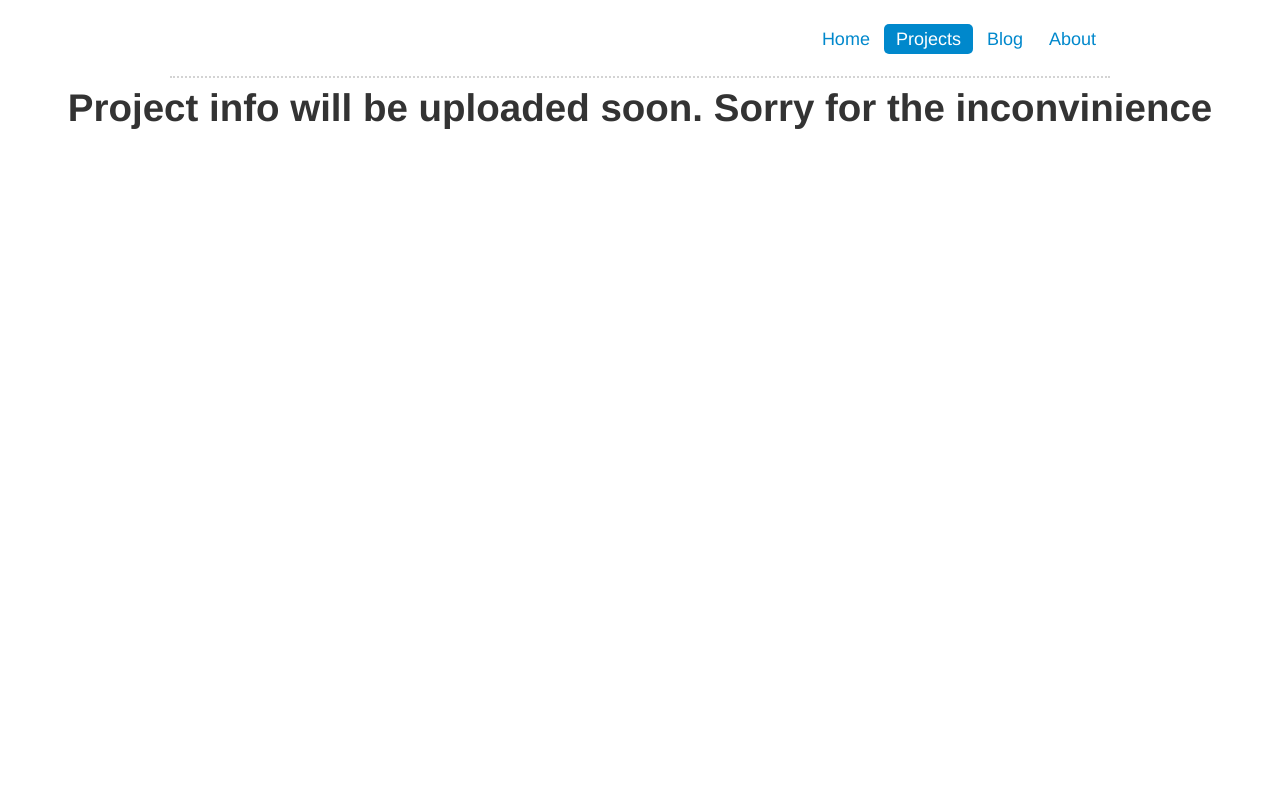
After one commit to abslog/website-abstrucelog, a PHP site: page /project/androidcryptolib.php in a window 1280 px wide. The commit adds this page. Run offline with PHP 8.4, Linux system fonts and the light colour scheme.

Commit message:
Adding a project and a project info page

```diff
--- /dev/null
+++ b/html/common.css
@@ -0,0 +1,8 @@
+root {display: block;}
+body {}
+
+.tab-title {font-size:18px;}
+.center-info-header {text-align: center; font-size:30px; margin-top: 50px;}
+.content-padd {margin-top:50px;}
+.container > .tabbable {margin-top: 2px; border-bottom: 2px; border-bottom-style: dotted; border-bottom-color: #d3d3d3;}
+.container > .tabbable > .nav {margin-top: 20px;}
--- a/html/index.php
+++ b/html/index.php
@@ -5,7 +5,8 @@
         <link rel="shortcut icon" href="favicon.ico"/>
         <link href="./ui/lib/bootstrap/css/bootstrap.min.css" rel="stylesheet" media="screen"/>
         <title>Abslog</title>
-        <link href="general.css" rel="stylesheet"/>
+        <link href="common.css" rel="stylesheet"/>
+        <link href="index.css" rel="stylesheet"/>
     </head>
     <body>
         <?php include_once("./analyticstracking.php"); ?>
@@ -15,7 +16,7 @@
                 <ul id="index-tabs" class="nav nav-pills pull-right">
                     <li class="active"><a class="tab-title" href="#home">Home</a></li>
                     <li><a class="tab-title" href="#project">Projects</a></li>
-                    <li><a class="tab-title" href="#blog">Blogs</a></li>
+                    <li><a class="tab-title" href="#blog">Blog</a></li>
                     <li><a class="tab-title" href="#about">About</a></li>
                     <!-- <li><a class="tab-title" href="#contact" data-toggle="tab">Contact Me</a></li> -->
                 </ul>
--- a/html/index/project.php
+++ b/html/index/project.php
@@ -3,6 +3,6 @@
 </div>
 
 <div class="project-container">
-    <h3 class="project-title"">Android Encryption/Decryption Library</h3>
+    <a href="project/androidcryptolib.php" class="project-link"><h3 class="project-title"">Android Encryption/Decryption Library</h3></a>
     <p class="project-desc">  A library project to help android applications encrypt or decrypt content in the background using an android service.</p>
 </div>
--- /dev/null
+++ b/html/project/androidcryptolib.php
@@ -0,0 +1,29 @@
+<html>
+    <head>
+        <meta name="viewport" content="width=device-width, initial-scale=1.0">
+        <link rel="shortcut icon" href="favicon.ico"/>
+        <link href="../ui/lib/bootstrap/css/bootstrap.min.css" rel="stylesheet" media="screen"/>
+        <link href="../common.css" rel="stylesheet"/>
+        <title>Abslog</title>
+    </head>
+    <body>
+        <div class="container">
+            <div class="tabbable">
+                <ul id="index-tabs" class="nav nav-pills pull-right">
+                    <li><a class="tab-title" href="../#home">Home</a></li>
+                    <li class="active"><a class="tab-title" href="../#project">Projects</a></li>
+                    <li><a class="tab-title" href="../#blog">Blog</a></li>
+                    <li><a class="tab-title" href="../#about">About</a></li>
+                </ul>
+            </div>
+        </div>
+
+        <div>
+            <h1 style="text-align: center"> Project info will be uploaded soon. Sorry for the inconvinience</h1>
+        </div>
+
+        <script src="../ui/lib/jquery/jquery-2.0.3.js"></script>
+        <script src="../ui/lib/bootstrap/js/bootstrap.min.js"></script>
+
+    </body>
+</html>
```
Also changed, not shown: html/index.css (renamed from html/general.css, +1 -11 lines).
